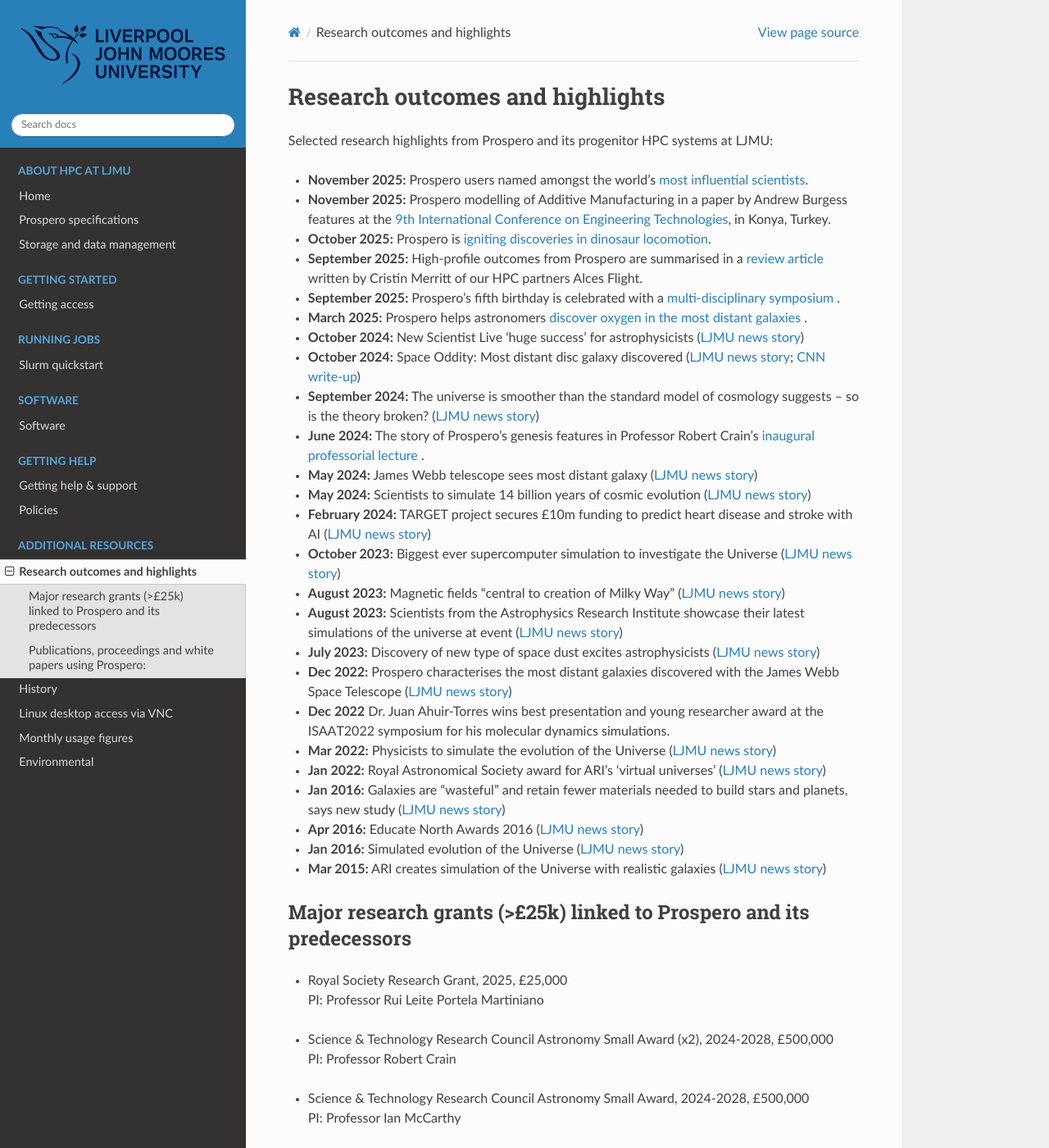
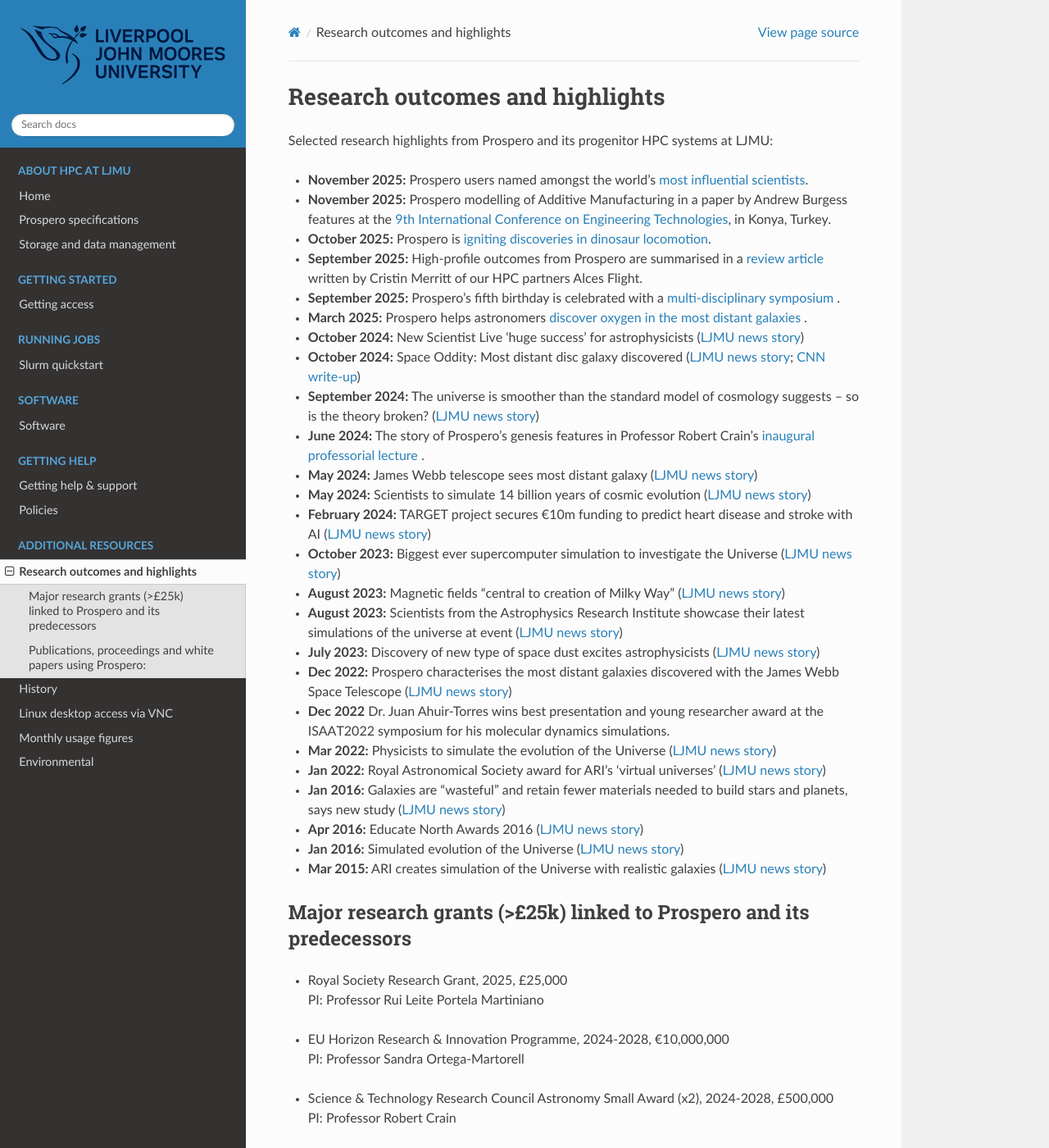
Before and after one commit to astrcrai/prospero-docs, a Sphinx documentation site: the page built from docs/source/highlights.rst, in a window 1280 px wide and 1400 px high. Shown: the whole window at 82% size. Built offline with Sphinx 7.4.7 and the Read the Docs theme 3.1.0, drawn with Linux system fonts in a browser that asks for light colours.

Commit message:
Update highlights.rst

```diff
--- a/docs/source/highlights.rst
+++ b/docs/source/highlights.rst
@@ -15,7 +15,7 @@
 * **June 2024:** The story of Prospero's genesis features in Professor Robert Crain's `inaugural professorial lecture <https://www.youtube.com/watch?v=1vbFNhgunsw>`_ .
 * **May 2024:** James Webb telescope sees most distant galaxy (`LJMU news story <https://www.ljmu.ac.uk/about-us/news/articles/2024/5/31/most-distant-galaxy>`_)
 * **May 2024:** Scientists to simulate 14 billion years of cosmic evolution (`LJMU news story <https://www.ljmu.ac.uk/about-us/news/articles/2024/5/21/galaxy-models>`_)
-* **February 2024:** TARGET project secures £10m funding to predict heart disease and stroke with AI  (`LJMU news story <https://www.ljmu.ac.uk/about-us/news/articles/2024/2/6/digitaltwinslaunch>`_)
+* **February 2024:** TARGET project secures €10m funding to predict heart disease and stroke with AI  (`LJMU news story <https://www.ljmu.ac.uk/about-us/news/articles/2024/2/6/digitaltwinslaunch>`_)
 * **October 2023:** Biggest ever supercomputer simulation to investigate the Universe (`LJMU news story <https://www.ljmu.ac.uk/about-us/news/articles/2023/10/26/flamingo>`_)
 * **August 2023:** Magnetic fields "central to creation of Milky Way" (`LJMU news story <https://www.ljmu.ac.uk/about-us/news/articles/2023/8/21/magnetic-fields>`_)
 * **August 2023:** Scientists from the Astrophysics Research Institute showcase their latest simulations of the universe at event (`LJMU news story <https://www.ljmu.ac.uk/about-us/news/articles/2023/8/2/scientists-from-the-astrophysics-research-institute-take-part-in-the-scitech-daresbury-open-week>`_)
@@ -34,6 +34,8 @@
 
 * | Royal Society Research Grant, 2025, £25,000
   | PI: Professor Rui Leite Portela Martiniano
+* | EU Horizon Research & Innovation Programme, 2024-2028, €10,000,000
+  | PI: Professor Sandra Ortega-Martorell
 * | Science & Technology Research Council Astronomy Small Award (x2), 2024-2028, £500,000
   | PI: Professor Robert Crain
 * | Science & Technology Research Council Astronomy Small Award, 2024-2028, £500,000
```
